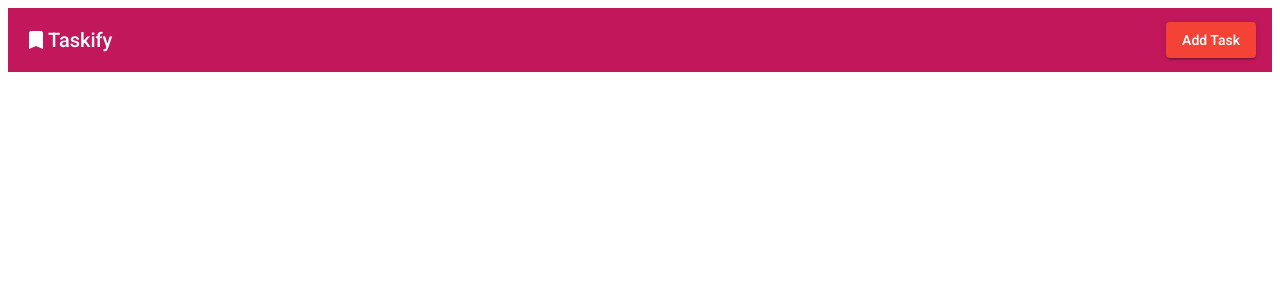
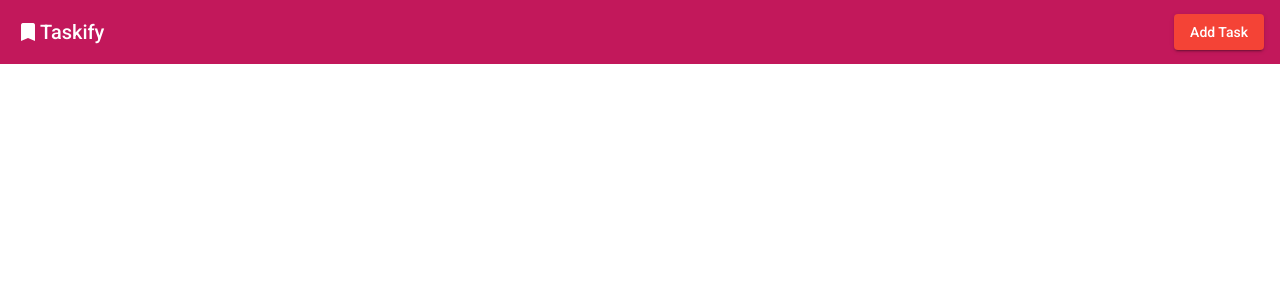
Before and after one commit to DSAghicha/angular_crud, an Angular app: page / in a window 1280 px wide. Shown: the top 300 px of the page. Built offline with nearby package versions, Linux system fonts and the light colour scheme.

Commit message:
Global Reset Styles

```diff
--- a/src/styles.sass
+++ b/src/styles.sass
@@ -1 +1,31 @@
-/* You can add global styles to this file, and also import other style files */
+*,
+*::after,
+*::before
+    box-sizing: border-box
+
+body,
+h1,
+h2,
+h3,
+h4,
+p,
+img
+    margin: 0
+
+html:focus-within
+    scroll-behavior: auto
+
+body
+    min-height: 100vh
+
+@media (prefers-reduced-motion: reduce)
+    html:focus-within
+        scroll-behavior: auto
+
+    *,
+    *::before,
+    *::after
+        animation-duration: 0.01ms !important
+        animation-iteration-count: 1 !important
+        transition-duration: 0.01ms !important
+        scroll-behavior: auto !important
```
